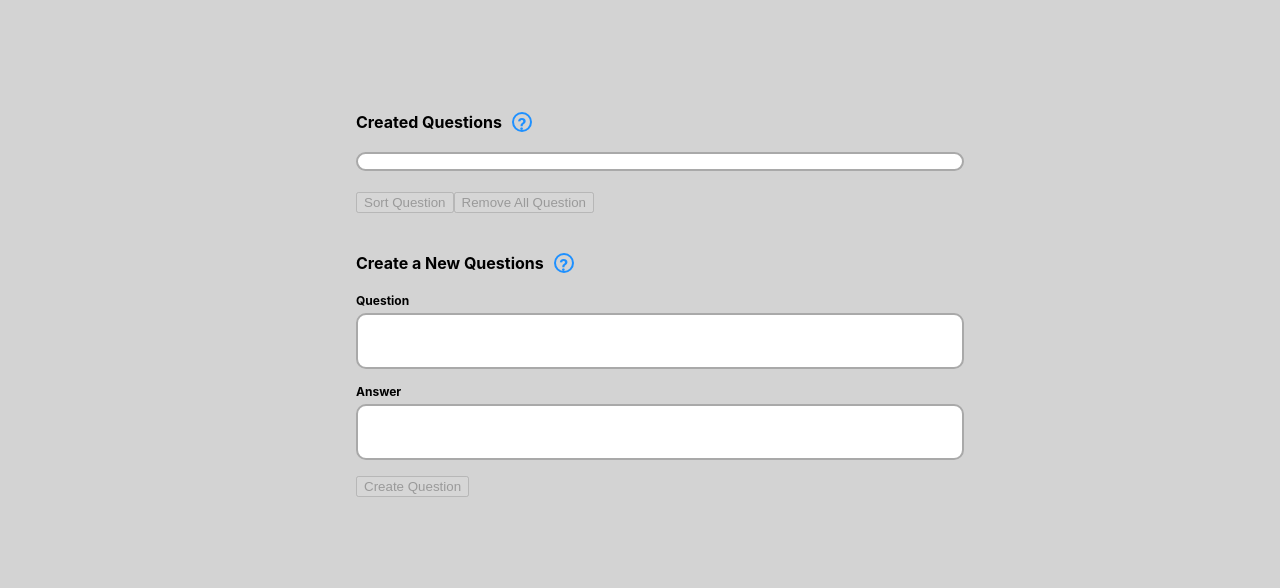
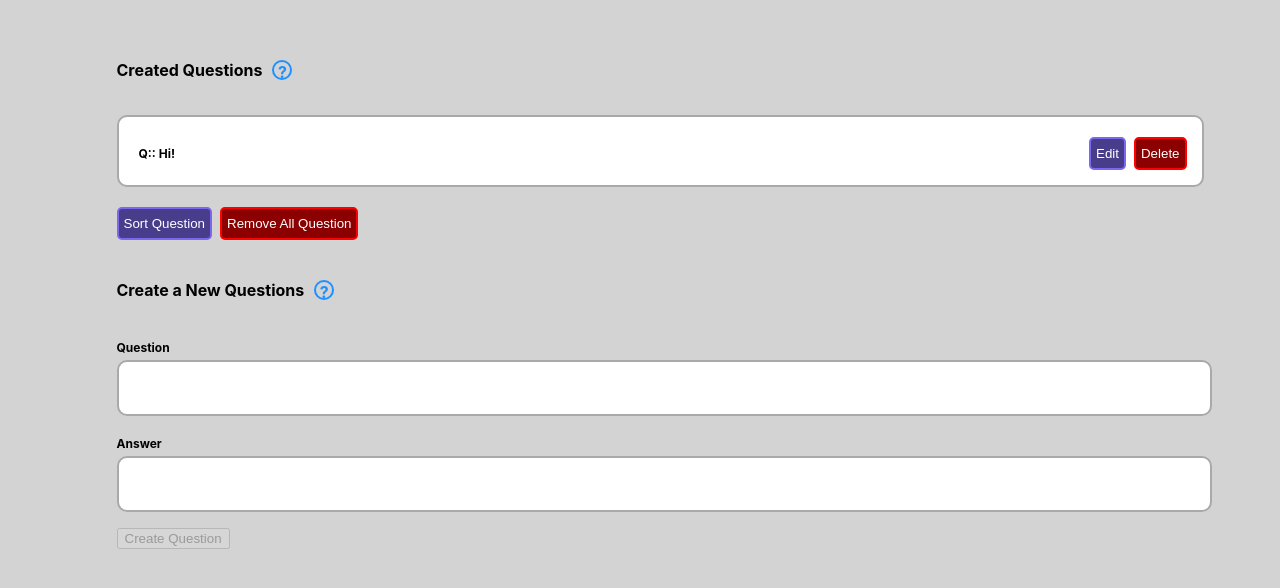
Before and after one commit to EuvhenRight/Amsterdam_test, a React (Create React App) app: page / in a window 1280 px wide. Shown: the part 116-704 px from the top of the page. Built offline with nearby package versions, Linux system fonts and the light colour scheme.

Commit message:
Add class hover

```diff
--- a/src/components/ChatQuestion/ChatQuestion.module.css
+++ b/src/components/ChatQuestion/ChatQuestion.module.css
@@ -9,7 +9,7 @@
     font-weight: bold;
     align-items: center;
     padding-top: 40px;
-    padding-bottom: 20px;
+    padding-bottom: 30px;
 }
 .addQuestions {
     background-color: lightgrey;
@@ -29,12 +29,33 @@
     height: 1em;
     margin-left: 10px;
 }
+
+.showMe {
+    display: none;
+    background-color: white;
+    color: black;
+    width: 200px;
+    height: 50px;
+    font-size: 10px;
+    box-shadow: 0 0 10px rgba(0,0,0,0.5);
+    border-radius:10px;
+    margin-left: -80px;
+    margin-top: 5px;
+}
+
+.help:hover .showMe {
+    display: block;
+}
 .questionList {
+
+}
+
+.questionItem {
     max-width: 1087px;
     background-color: white;
     border: 2px solid darkgrey;
     border-radius: 10px;
-    display: flex;
+    /*display: flex;*/
     font-weight: bold;
     align-items: stretch;
     padding-top: 10px;
@@ -42,7 +63,9 @@
     padding-bottom: 5px;
     flex-direction: column;
     font-size: 12px;
+    margin-top: 5px;
 }
+
 .buttonQuestionlist {
     padding-top: 20px;
     font-weight: bold;
--- a/src/components/ChatQuestion/ChatQuestionList.js
+++ b/src/components/ChatQuestion/ChatQuestionList.js
@@ -15,25 +15,25 @@ const ChatQuestionList = () => {
     // const [fetching, setFetching] = useState(false); // TODO add add <Preloader />
     const dispatch = useDispatch();
 
-    const handleAddChat = (text, author) => {
-        const newChatQ = {
-            id: `chatQ-${Date.now()}`,
-            author,
-            text,
-        }
-        dispatch(AddChatQWithThunk(newChatQ, AUTHORS.ME, text))
+    const handleAddChat = (text) => {
+        dispatch(AddChatQWithThunk(`chatQ-${Date.now()}`, AUTHORS.ME, text))
     };
-    console.log(chatQ)
+
     return (
         <>
             <div className={classes.main}>
                 <div className={classes.chatQuestions}> Created Questions
-                    <span className={classes.help}>?</span> {/* TODO need it is UseToggle */}
+                    <span className={classes.help}>?
+                  <div className={classes.showMe}>You can find created questions and answers here</div>
+                  </span>
+                    {/* add : hover  */}
                 </div>
                 <div className={classes.questionList}>
                     {/*<div> {fetching ? <div>loading...</div> : null} TODO need add <Preloader />*/}
                     {chatQ.map((chatQ) => (
-                        <ChatQuestionItem key={chatQ.id} chatQ={chatQ}/>
+                        <div className={classes.questionItem}>
+                            <ChatQuestionItem key={chatQ.id} chatQ={chatQ}/>
+                        </div>
                     ))}
                 </div>
                 <div className={classes.buttonQuestionlist}>
@@ -41,11 +41,13 @@ const ChatQuestionList = () => {
                         : <button disabled> Sort Question</button>}
                     {/* TODO need it is necessary to put array.sort */}
                     {chatQ.length !== 0 ? <button className={classes.remBut}> Remove All Question</button>
-                    : <button disabled> Remove All Question</button>}
+                        : <button disabled> Remove All Question</button>}
                     {/* TODO need it is necessary to put AC delete all */}
                 </div>
                 <div className={classes.addQuestions}> Create a New Questions
-                    <span className={classes.help}>?</span> {/* TODO need it is UseToggle */}
+                    <span className={classes.help}>?
+                  <div className={classes.showMe}>You can find created questions and answers here</div>
+                  </span>
                 </div>
                 <div className={classes.formQ}>
                     <QuestionForm onSubmit={handleAddChat}/>
--- a/src/components/Question/QuestionForm.js
+++ b/src/components/Question/QuestionForm.js
@@ -1,9 +1,11 @@
-import {useState} from "react";
+import {useEffect, useState} from "react";
 import classes from "./QuestionForm.module.css";
 
 
 export const QuestionForm = ({onSubmit}) => {
     let [value, setValue] = useState(null)
+
+    useEffect(() => {},[])
 
     const handleChangeQuestion = (e) => {
         setValue(e.target.value)
@@ -30,6 +32,7 @@ export const QuestionForm = ({onSubmit}) => {
             <div className={classes.formText}> Answer {/* TODO did not reach */}
                 <div>
                     <input className={classes.input}
+                           value={value}
                            onChange={handleChangeQuestion}
                            type="text"/>
                 </div>
--- a/src/components/Question/QuestionForm.module.css
+++ b/src/components/Question/QuestionForm.module.css
@@ -1,5 +1,5 @@
 .input {
-    width: 600px;
+    width: 1087px;
     height: 50px;
     border: 2px solid darkgrey;
     border-radius: 10px;
@@ -9,6 +9,7 @@
     font-size: 12px;
     font-weight: bold;
     margin-bottom: 15px;
+    margin-top: 20px;
 }
 .CreateBut {
     background-color: lightgray;
--- a/src/components/redux/ChatQuestion/ChatQuestionReducer.js
+++ b/src/components/redux/ChatQuestion/ChatQuestionReducer.js
@@ -3,7 +3,9 @@ export const DELETE_CHAT_QUESTION = "MESSAGES::DELETE_CHAT_QUESTION";
 export const EDIT_CHAT_QUESTION = "MESSAGES::EDIT_CHAT_QUESTION";
 
 
-const initialState = []; // TODO need create object, add isFetching: boolean!!!
+const initialState = [
+        {id: '', author: "Q:", text: "Hi!"}
+] // TODO need create object, add isFetching: boolean!!!
 
 export const ChatQuestionReducer = (state = initialState, action) => {
     switch (action.type) {
@@ -14,6 +16,7 @@ export const ChatQuestionReducer = (state = initialState, action) => {
                 text: action.payload.text
             },]
         }
+            debugger
         case DELETE_CHAT_QUESTION: {
             return state.filter(({id}) => id !== action.payload)
 
--- a/src/components/utils/ChatQuestionItem.js
+++ b/src/components/utils/ChatQuestionItem.js
@@ -4,12 +4,13 @@ import classes from "./ChatQuestionItem.module.css";
 
 export const ChatQuestionItem = ({chatQ}) => (
 
-    <div key={chatQ.id}>
+    <div className={classes.button} key={chatQ.id}>
         <div to={`/${chatQ.id}`}>{chatQ.author}: {chatQ.text}
-            <div className={classes.button}>
-                <span><DeleteButton id={chatQ.id}/></span>
-                <span><EditButton id={chatQ.id}/></span>
-            </div>
         </div>
+        <div>
+            <span><EditButton id={chatQ.id}/></span>
+            <span><DeleteButton id={chatQ.id}/></span>
+        </div>
+
     </ div>
 );
--- a/src/components/utils/ChatQuestionItem.module.css
+++ b/src/components/utils/ChatQuestionItem.module.css
@@ -1,8 +1,10 @@
 .button {
     display: flex;
-    flex-direction: row-reverse;
+    flex-direction: row;
     align-items: center;
-    justify-content: flex-start;
+    justify-content: space-between;
+    padding-right: 5px;
+    margin: 10px;
 }
 
 .delBut {
```
